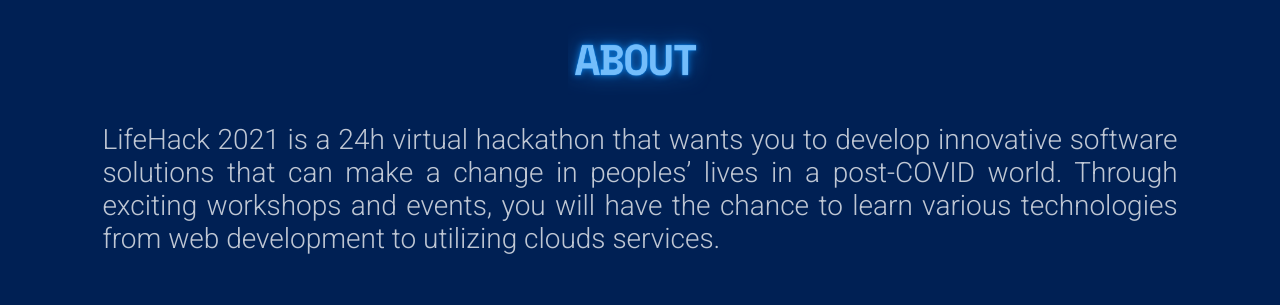
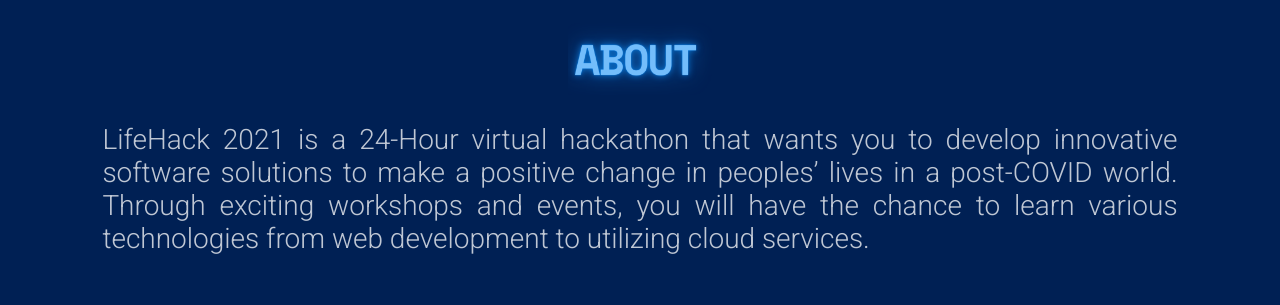
Before and after one commit to Raypuff/lifehack-2021, a React (Create React App) app: page / in a window 1280 px wide. Shown: the part 840-1145 px from the top of the page. Built offline with nearby package versions, Linux system fonts and the light colour scheme.

Commit message:
Fix grammar error in About

```diff
--- a/src/components/About/About.js
+++ b/src/components/About/About.js
@@ -10,11 +10,11 @@
       <div className={styles.sponsors} name="about">
         <img className={styles.image} alt="ABOUT" src={aboutLogo} />
         <p className={styles.title}>
-          LifeHack 2021 is a 24h virtual hackathon that wants you to develop
-          innovative software solutions that can make a change in peoples’ lives
-          in a post-COVID world. Through exciting workshops and events, you will
-          have the chance to learn various technologies from web development to
-          utilizing clouds services.
+          LifeHack 2021 is a 24-Hour virtual hackathon that wants you to develop
+          innovative software solutions to make a positive change in peoples’
+          lives in a post-COVID world. Through exciting workshops and events,
+          you will have the chance to learn various technologies from web
+          development to utilizing cloud services.
         </p>
         <br />
         <p className={styles.title2}>
```
